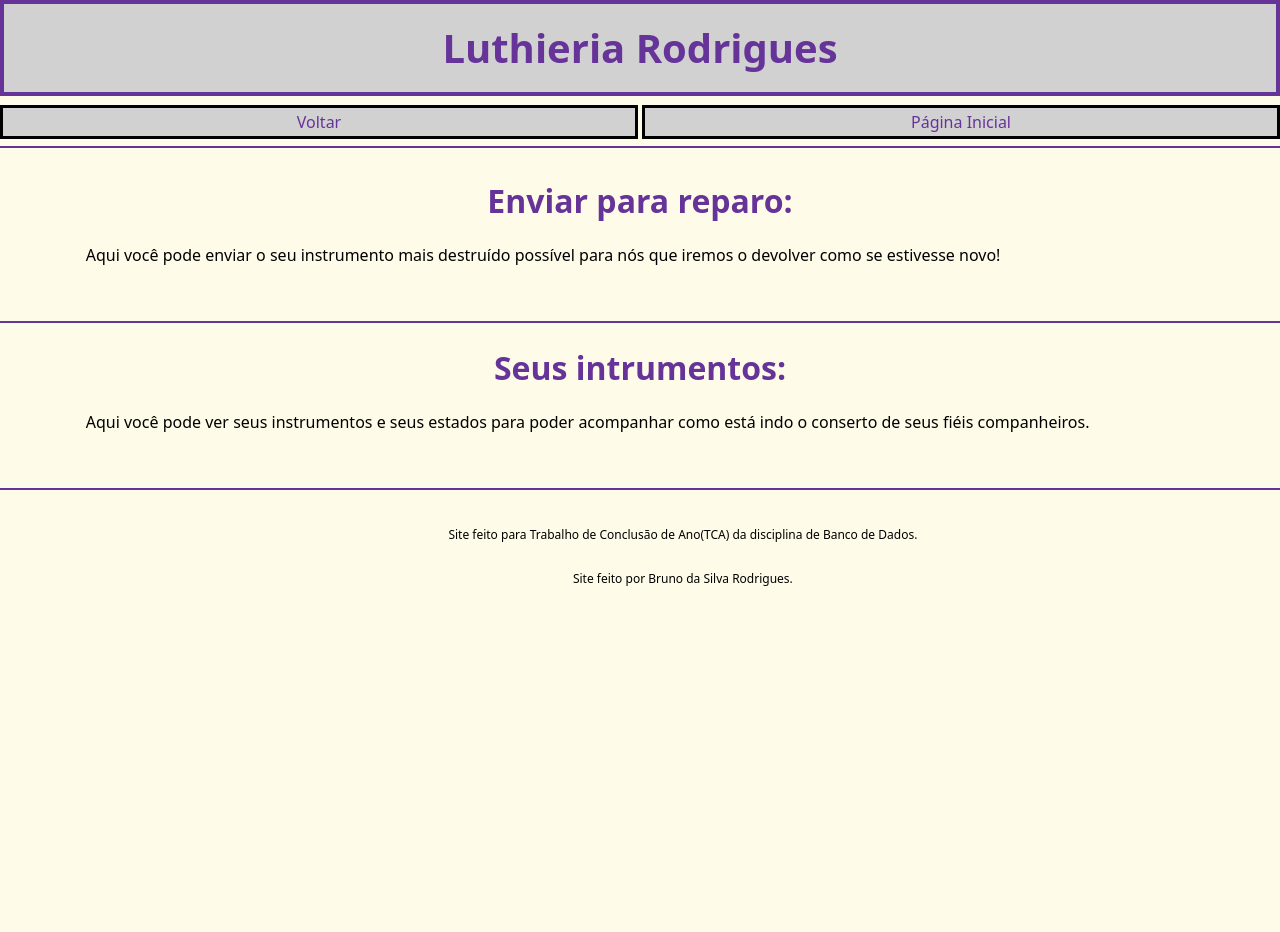
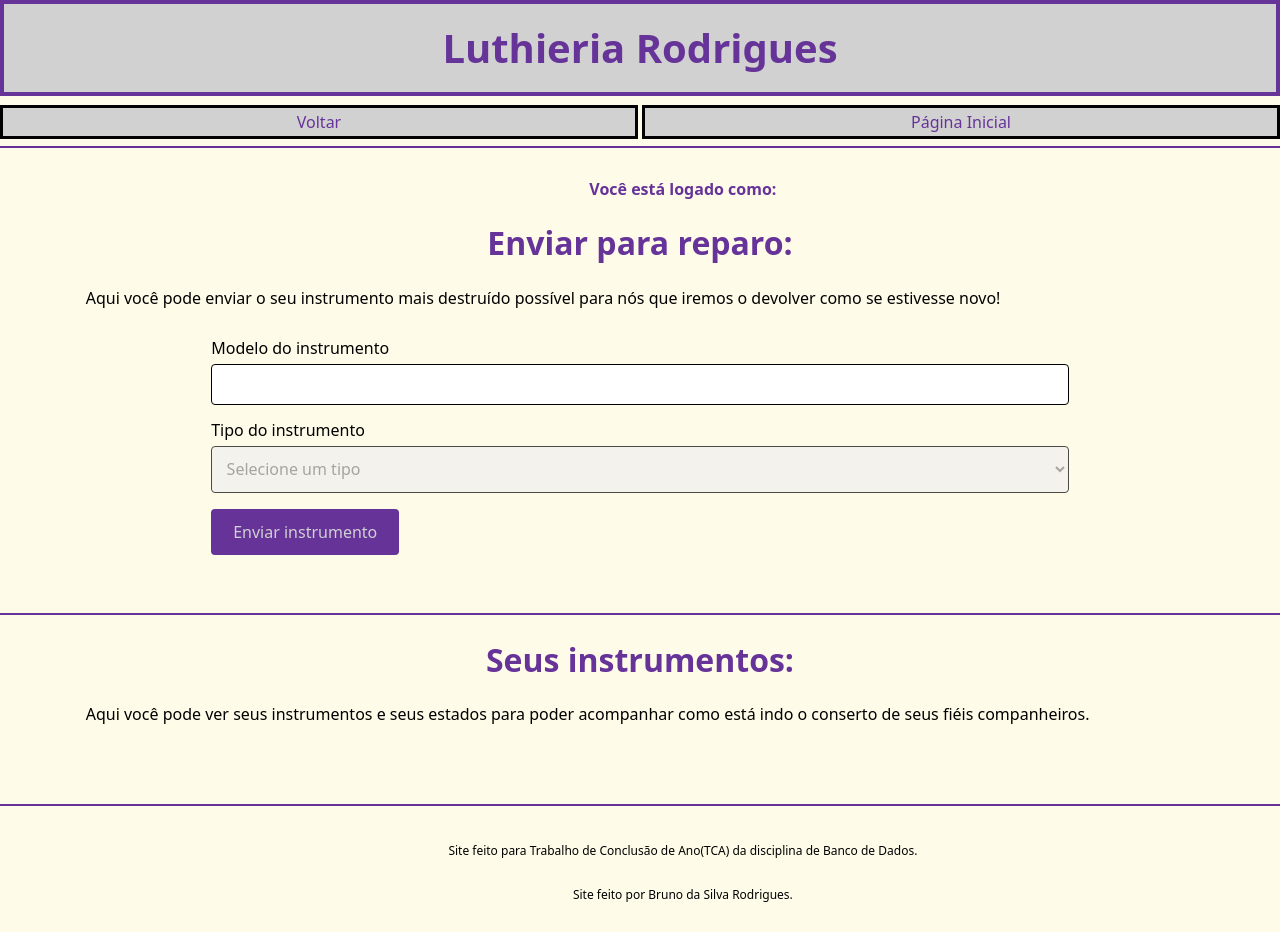
Before and after one commit to BrunoRodrigues517/TCAluthieria, a plain HTML site: page cliente_conserto.html in a window 1280 px wide. Before the commit the page ends 800 px from the top, so only its background shows below. Drawn offline with nearby package versions, Linux system fonts and the light colour scheme.

Commit message:
adicionado toda a parte de envio e acompanhamento de instrumentos em reparo vindo do cliente

```diff
--- a/cliente_conserto.html
+++ b/cliente_conserto.html
@@ -16,19 +16,37 @@
     </nav>
     <hr>
     <main>
+        <p id="cliente-logado" class="cliente-logado" role="status">Você está logado como:</p>
         <!-- Parte destinada ao cliente enviar seu instrumento para a parte de reparos da loja (table instrumento_conserto) -->
         <section>
             <h2 class="subtit">Enviar para reparo:</h2>
             <p>Aqui você pode enviar o seu instrumento mais destruído possível para nós que iremos o devolver como se estivesse novo!</p>
+            <div class="formulario-layout">
+                <form id="form-envio-reparo" class="formulario">
+                    <div class="formulario__campo">
+                        <label for="modelo-reparo">Modelo do instrumento</label>
+                        <input id="modelo-reparo" name="modelo" type="text" maxlength="125" required>
+                    </div>
+                    <div class="formulario__campo">
+                        <label for="tipo-reparo">Tipo do instrumento</label>
+                        <select id="tipo-reparo" name="tipo" required disabled>
+                            <option value="">Selecione um tipo</option>
+                        </select>
+                    </div>
+                    <button class="formulario__botao" type="submit" disabled>Enviar instrumento</button>
+                </form>
+                <p id="mensagem-envio-reparo" role="status" aria-live="polite"></p>
+            </div>
         </section>
         <br>
         <hr>
         <!-- Parte destinada para o cliente ver seus instrumentos que foram enviados para o conserto/que foram devolvidos -->
         <section>
-            <h2 class="subtit">Seus intrumentos:</h2>
+            <h2 class="subtit">Seus instrumentos:</h2>
             <p>Aqui você pode ver seus instrumentos e seus estados para poder acompanhar como está indo o
                 conserto de seus fiéis companheiros.</p>
-            <!-- Após aprender supabase, fazer a parte de envio do instrumento dos clientes -->
+            <p id="mensagem-instrumentos-reparo" role="status" aria-live="polite"></p>
+            <ul id="lista-instrumentos-reparo" class="lista-instrumentos lista-instrumentos--conserto"></ul>
         </section>
     </main>
     <br>
@@ -38,5 +56,6 @@
         <p>Site feito para Trabalho de Conclusão de Ano(TCA) da disciplina de Banco de Dados.</p>
         <p>Site feito por Bruno da Silva Rodrigues.</p>
     </footer>
+    <script type="module" src="js/envio-reparo.js"></script>
 </body>
 </html>
```
